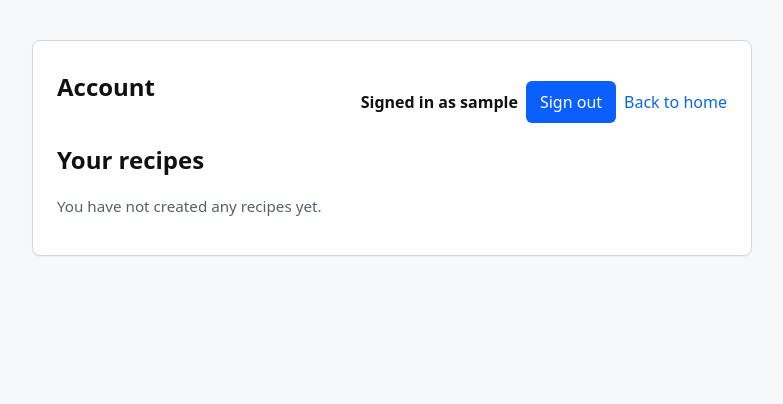
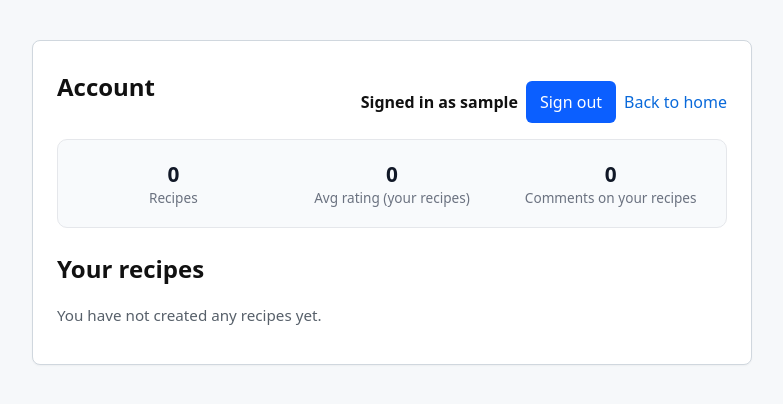
Before and after one commit to FenixHongell/UniAssigment-FoodRecipeApp, a Flask app: page /account in a window 1280 px wide. Shown: the top 404 px of the page, without its empty margins (248-1031 px from the left). Run offline with Flask 3, Linux system fonts and the light colour scheme; the visitor is signed in with stand-in values (Sample User, id 1); data that the repository does not hold is empty.

Commit message:
Add statistics section to account page and improve recipe display/interaction logic
- Implemented new statistics section on the account page showing user's total recipes, average ratings, and comment count.
- Enhanced `recipe.html` and related routes to display author information and prevent users from rating their own recipes.
- Updated CSS for better layout and styling of statistics and recipe-related sections.
- Refactored backend queries to fetch and display these statistics and author details efficiently.

```diff
--- a/app.py
+++ b/app.py
@@ -146,7 +146,8 @@ def create_recipe():
             elif header[:4] == b"RIFF" and header[8:12] == b"WEBP":
                 mime_type = "image/webp"
             else:
-                return render_template("createRecipe.html", error="Unsupported image format. Use JPG, PNG, GIF, or WebP.")
+                return render_template("createRecipe.html",
+                                       error="Unsupported image format. Use JPG, PNG, GIF, or WebP.")
             image_bytes = data
 
         if not name or len(name.strip()) < 4:
@@ -208,7 +209,26 @@ def account():
     username = session.get("username", "User")
     my_recipes = run_query("SELECT id, name FROM recipes WHERE user_id = ? ORDER BY name", [user_id])
 
-    return render_template("account.html", username=username, recipes=my_recipes)
+    recipes_count = len(my_recipes)
+
+    avg_rating_row = run_query("""
+                               SELECT AVG(rt.rating)
+                               FROM ratings rt
+                                        JOIN recipes r ON rt.recipe_id = r.id
+                               WHERE r.user_id = ?
+                               """, [user_id])
+    avg_rating = avg_rating_row[0][0] if avg_rating_row and avg_rating_row[0][0] is not None else 0
+
+    comments_count_row = run_query("""
+                                   SELECT COUNT(*)
+                                   FROM comments c
+                                            JOIN recipes r ON c.recipe_id = r.id
+                                   WHERE r.user_id = ?
+                                   """, [user_id])
+    comments_count = comments_count_row[0][0] if comments_count_row else 0
+
+    return render_template("account.html", username=username, recipes=my_recipes,
+                           recipes_count=recipes_count, avg_rating=avg_rating, comments_count=comments_count)
 
 
 @app.route("/recipes/<int:recipe_id>/edit", methods=["GET", "POST"])
@@ -262,6 +282,11 @@ def rate():
     if rating < 1 or rating > 5:
         abort(400)
 
+    # Validation so that you can't rate your own recipes
+    author_check = run_query("SELECT user_id FROM recipes WHERE id = ? LIMIT 1", [recipe_id])
+    if author_check and author_check[0] and author_check[0][0] == session["user_id"]:
+        abort(403)
+
     user_id = session["user_id"]
 
     existing = run_query(
@@ -291,8 +316,11 @@ def recipe(recipe_id: int):
                r.name,
                r.ingredients,
                r.directions,
+               r.user_id                                                      AS author_id,
+               u.username                                                     AS author_name,
                EXISTS(SELECT 1 FROM recipe_images i WHERE i.recipe_id = r.id) AS has_image
         FROM recipes r
+                 JOIN users u ON u.id = r.user_id
         WHERE r.id = ?
         """,
         [recipe_id]
@@ -317,8 +345,17 @@ def recipe(recipe_id: int):
         [recipe_id]
     )
 
-    return render_template("recipe.html", recipe=result[0], avg_rating=rating[0], ratings_count=rating[1],
-                           user_rating=user_rating, comments=comments)
+    recipe_tuple = result[0]
+    author_id = recipe_tuple[4]
+    author_name = recipe_tuple[5]
+    return render_template("recipe.html",
+                           recipe=recipe_tuple,
+                           avg_rating=rating[0],
+                           ratings_count=rating[1],
+                           user_rating=user_rating,
+                           comments=comments,
+                           author_id=author_id,
+                           author_name=author_name)
 
 
 @app.route("/comment", methods=["POST"])
@@ -336,9 +373,10 @@ def add_comment():
 
     execute_cmd(
         "INSERT INTO comments (content, recipe_id, user_id) VALUES (?, ?, ?)",
-                [comment, recipe_id, session["user_id"]])
+        [comment, recipe_id, session["user_id"]])
 
     return redirect(f"/recipes/{recipe_id}")
+
 
 @app.route("/comment/delete", methods=["POST"])
 def delete_comment():
@@ -353,6 +391,7 @@ def delete_comment():
     execute_cmd("DELETE FROM comments WHERE id = ? AND recipe_id = ? AND user_id = ?", [comment_id, recipe_id, user_id])
 
     return redirect(f"/recipes/{recipe_id}")
+
 
 @app.route("/recipes/<int:recipe_id>/cover", methods=["GET"])
 def recipe_cover(recipe_id: int):
--- a/static/css/account.css
+++ b/static/css/account.css
@@ -1,4 +1,10 @@
 :root {
+    --stat-gap: 12px;
+    --stat-card: #fff;
+    --stat-border: #e5e7eb;
+    --stat-bg: #f8fafc;
+    --stat-value: #111827;
+    --stat-label: #6b7280;
     --maxw: 720px;
 }
 
@@ -43,6 +49,37 @@
     margin: 0;
 }
 
+.section.stats {
+    /* container styling if needed; kept minimal for now */
+}
+
+.stats {
+    display: grid;
+    grid-template-columns: repeat(auto-fit, minmax(120px, 1fr));
+    gap: var(--stat-gap);
+    margin: 16px 0 24px;
+    padding: 12px;
+    border: 1px solid var(--stat-border);
+    border-radius: 10px;
+    background: var(--stat-bg);
+}
+
+.stat {
+    text-align: center;
+    padding: 8px;
+}
+
+.stat .value {
+    font-size: 1.3rem;
+    font-weight: 700;
+    color: var(--stat-value);
+}
+
+.stat .label {
+    font-size: 0.85rem;
+    color: var(--stat-label);
+}
+
 .subtle {
     font-size: 0.95rem;
 }
--- a/static/css/recipe.css
+++ b/static/css/recipe.css
@@ -69,6 +69,10 @@ h1 {
     border: 0;
     padding: 0;
     margin: 0;
+}
+
+.rating-section {
+    margin: 12px 0;
 }
 
 .rating-option {
--- a/templates/account.html
+++ b/templates/account.html
@@ -17,6 +17,21 @@
             <a href="/" aria-label="Back to home">Back to home</a>
         </div>
     </div>
+
+    <section class="stats" aria-label="Your statistics">
+        <div class="stat">
+            <div class="value">{{ recipes_count }}</div>
+            <div class="label">Recipes</div>
+        </div>
+        <div class="stat">
+            <div class="value">{{ (avg_rating or 0)|round(2) }}</div>
+            <div class="label">Avg rating (your recipes)</div>
+        </div>
+        <div class="stat">
+            <div class="value">{{ comments_count }}</div>
+            <div class="label">Comments on your recipes</div>
+        </div>
+    </section>
 
     <h2>Your recipes</h2>
     {% if recipes and recipes|length > 0 %}
```
Also changed, not shown: templates/recipe.html (+8 -1 lines). Lines whose indentation alone changed are shown as unchanged.
